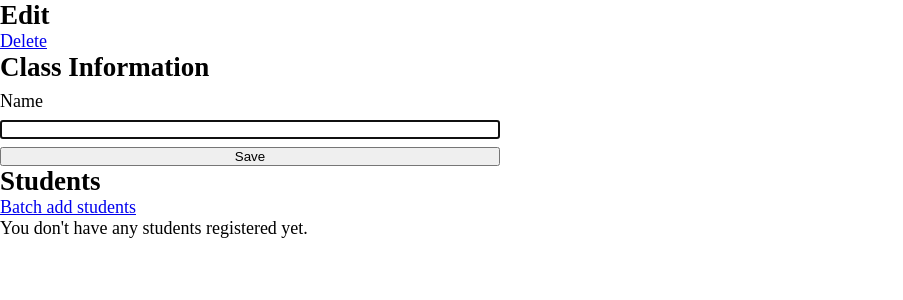
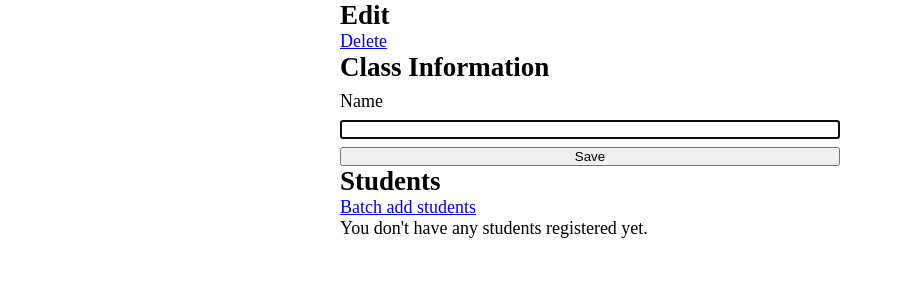
Before and after one commit to markoco14/team-generator, a Python web app: template templates/classes/edit.html in a window 1280 px wide. Shown: the part 48-348 px from the top of the page, without its empty margins (0-903 px from the left). Run offline with Jinja, Linux system fonts and the light colour scheme; the template is opened without the code that fills it, so the values that code supplies are empty.

Commit message:
add div.wrapper to all pages

```diff
--- a/templates/classes/batch-add.html
+++ b/templates/classes/batch-add.html
@@ -3,6 +3,7 @@
 Batch Add Students | TeamMaker
 {% endblock title %}
 {% block content %}
+<div class="wrapper">
     <h1>Batch add students to {{class.name}} class</h1>
     <p>Add comma separated names to the text area below. Click save when you are ready to add those students.</p>
     <form action="/classes/{{class.id}}/students/batch" method="POST">
@@ -27,6 +28,7 @@ Batch Add Students | TeamMaker
         </div>
         <button type="submit">Save</button>
     </form>
+</div>
 <script>
     document.querySelectorAll("textarea").forEach(function(textarea) {
         textarea.style.height = "auto"; // Reset height to allow shrinking
--- a/templates/classes/edit.html
+++ b/templates/classes/edit.html
@@ -1,5 +1,6 @@
 {% extends "base.html" %}
 {% block content %}
+<div class="wrapper">
     <section>
         <div>
             <h1>Edit {{class.name}}</h1>
@@ -32,4 +33,5 @@
         <p>You don't have any students registered yet.</p>
         {% endif %}
     </section>
+</div>
 {% endblock content %}
--- a/templates/classes/show.html
+++ b/templates/classes/show.html
@@ -1,8 +1,10 @@
 {% extends "base.html" %}
 {% block content %}
+<div class="wrapper">
     <h1>Your Class {{request.path_params.get("class_id")}}</h1>
     <p>Manage your class information and student list <a href="/classes/{{request.path_params.get('class_id')}}/edit">here</a>.</p>
     <h2>Make Your Teams</h2>
     <p>Remove absent students, choose your number of teams, and get new teams as often as you want.</p>
     <a href="/classes/{{request.path_params.get('class_id')}}/teams">Make teams now</a>
+</div>
 {% endblock content %}
```
Lines whose indentation alone changed are shown as unchanged.
